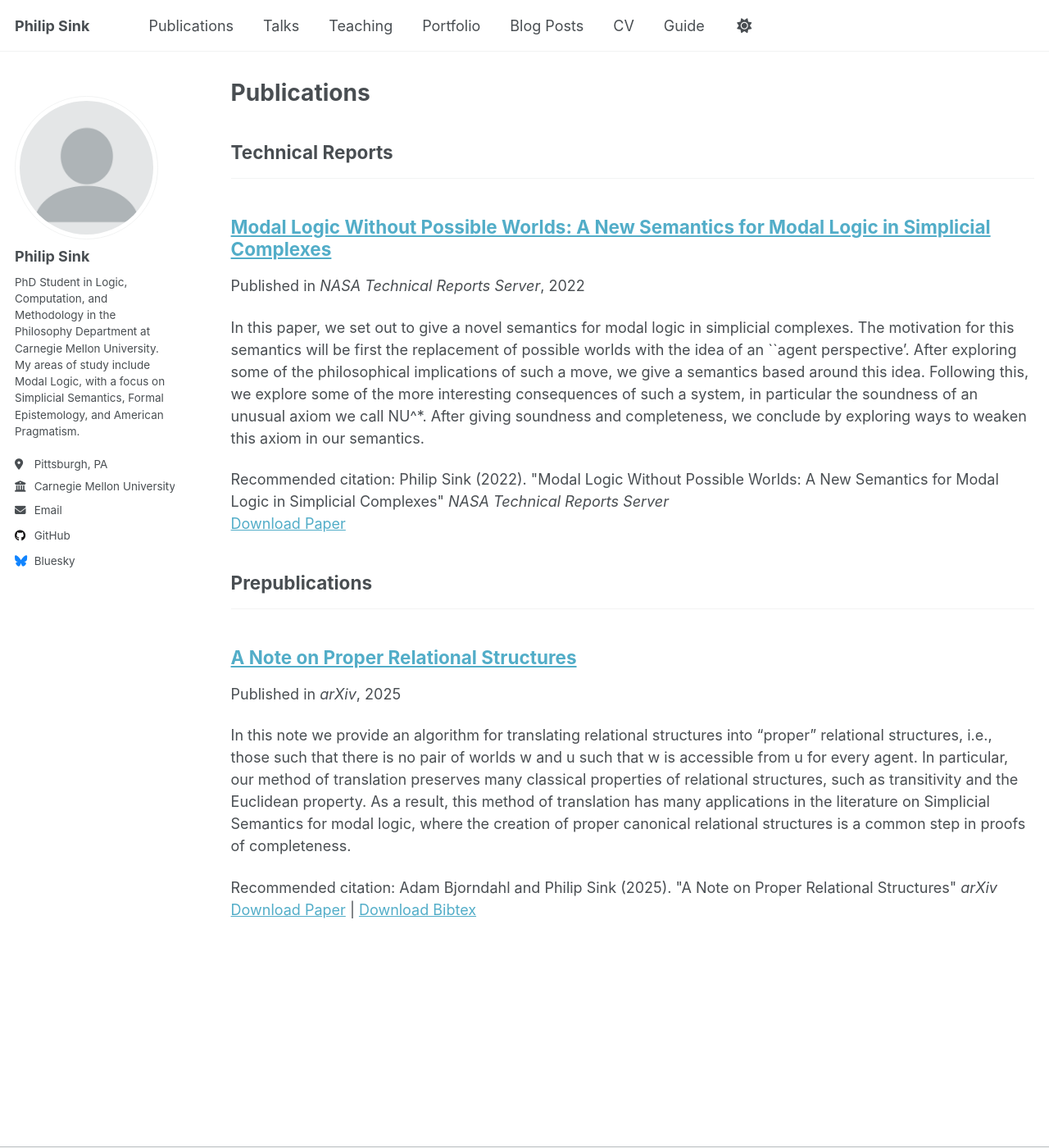
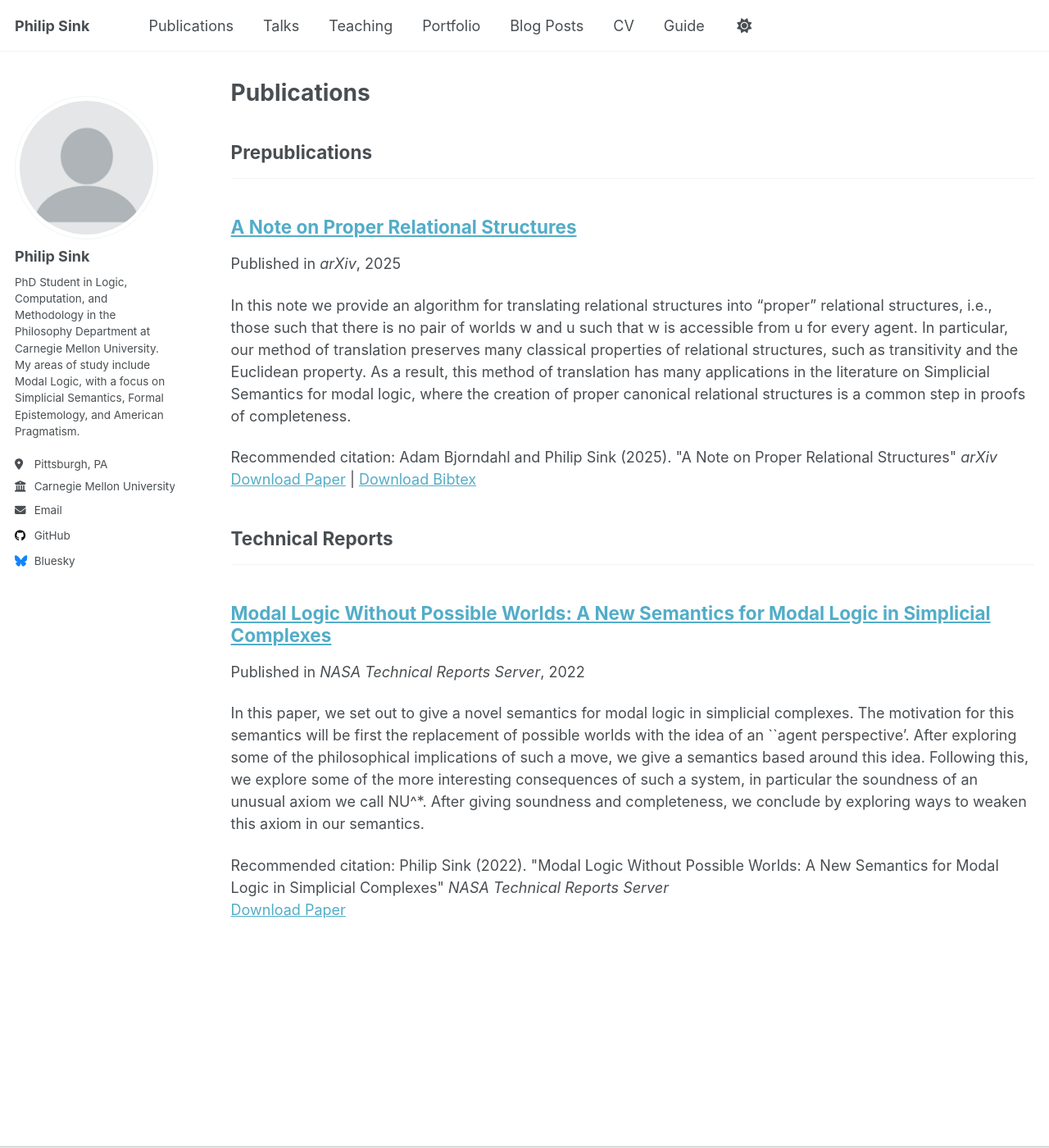
Before and after one commit to Philip-Sink/Philip-Sink.github.io, a Jekyll site: the page built from _pages/publications.html, in a window 1280 px wide and 1400 px high. Shown: the whole window at 82% size. Built offline with Jekyll 4.4.1, drawn with Linux system fonts in a browser that asks for light colours; a script that is not in the unit is left out; part of the change alters nothing that is shown.

```diff
--- a/_config.yml
+++ b/_config.yml
@@ -82,10 +82,11 @@ author:
 publication_category:
   manuscripts:
     title: 'Journal Articles'
+  prepublications:
+    title: 'Prepublications'
   tech memos:
     title: 'Technical Reports'
-  prepublications:
-    title: 'Prepublications'
+
 
 # Site Settings
 teaser                   :  # filename of teaser fallback teaser image placed in /images/, .e.g. "500x300.png"
```
